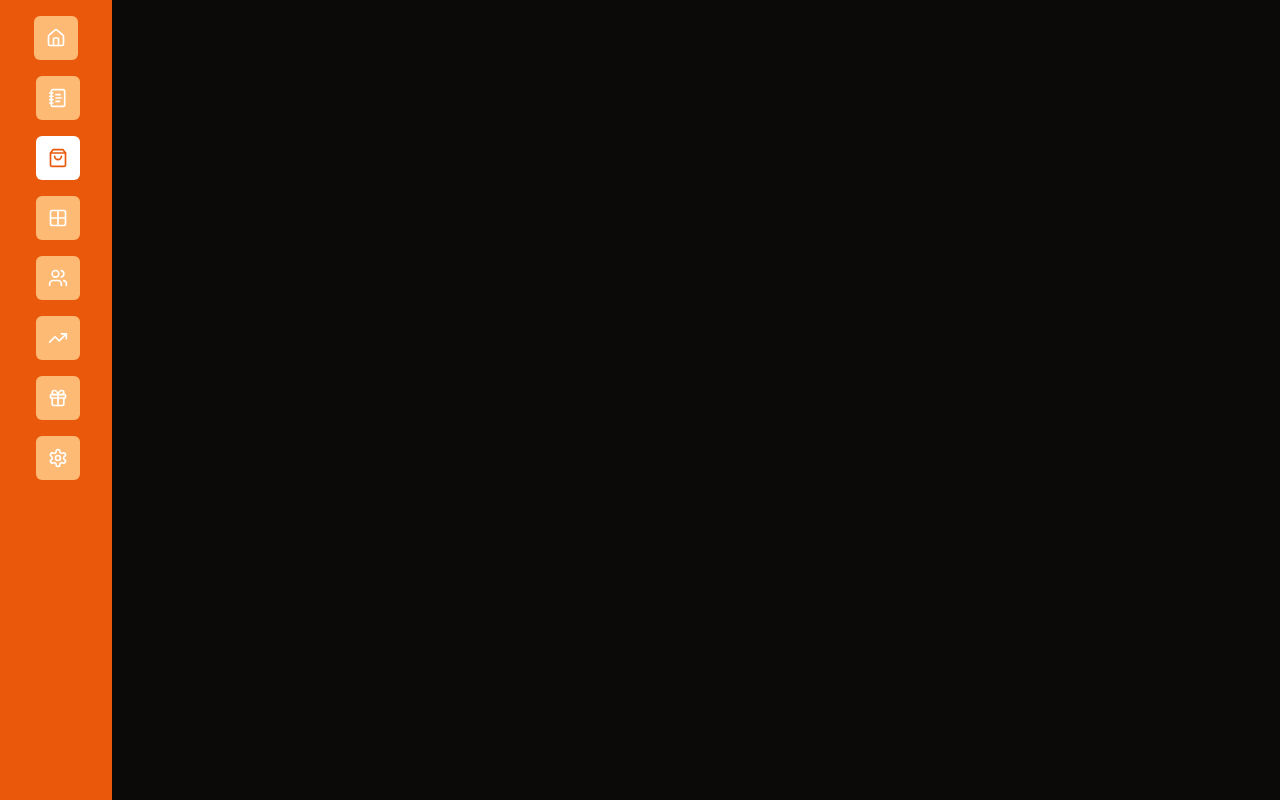
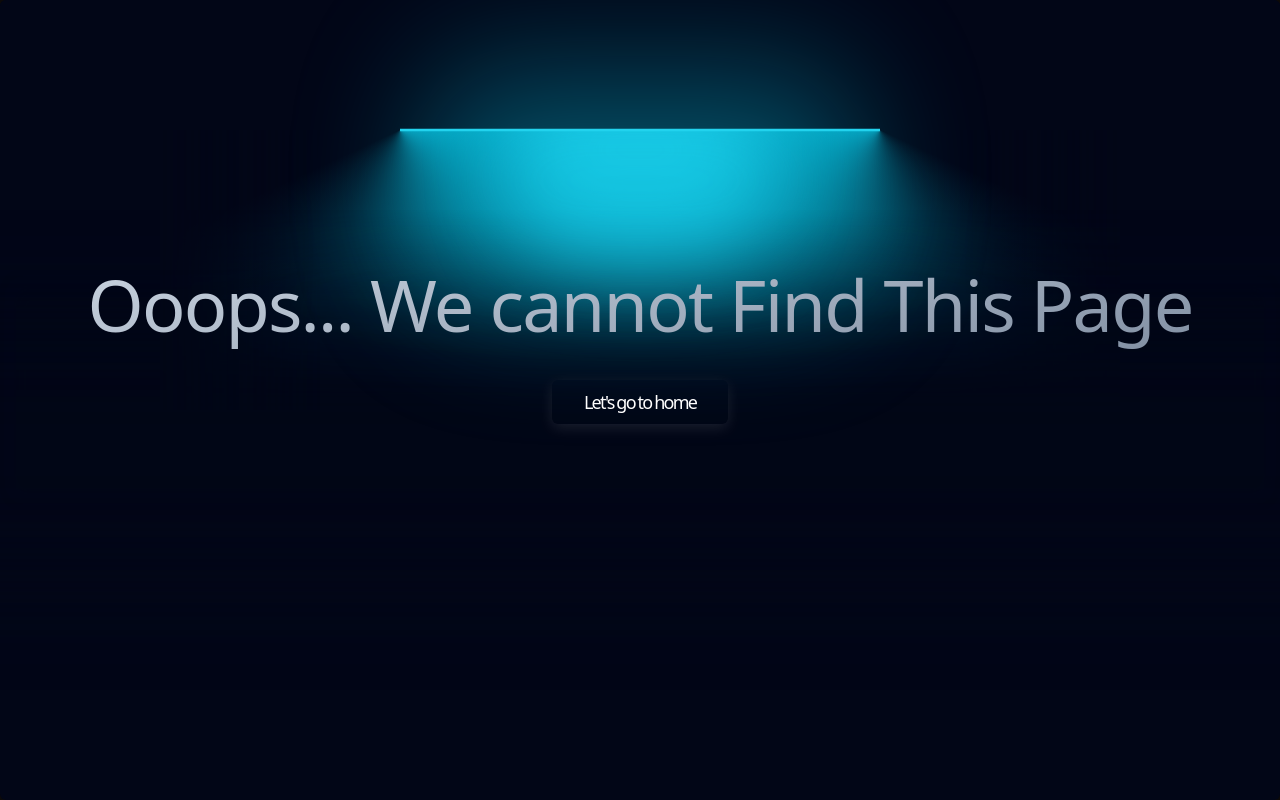
Before and after one commit to AlyaaRushdy/ecommerce-dashboard-react, a React (Vite) app: page /products/1 in a window 1280 px wide. Before the commit this address had no page. Built offline with nearby package versions, Linux system fonts and the light colour scheme.

Commit message:
Add Error Page

```diff
--- a/package.json
+++ b/package.json
@@ -23,11 +23,13 @@
     "@radix-ui/react-slot": "^1.1.0",
     "@radix-ui/react-tooltip": "^1.1.3",
     "@reduxjs/toolkit": "^2.2.7",
+    "@tabler/icons-react": "^3.19.0",
     "@tanstack/react-table": "^8.20.5",
     "class-variance-authority": "^0.7.0",
     "clsx": "^2.1.1",
     "date-fns": "^3.6.0",
     "esbuild": "^0.24.0",
+    "framer-motion": "^11.11.7",
     "lucide-react": "^0.447.0",
     "radix-ui": "^1.0.1",
     "react": "^18.3.1",
@@ -37,6 +39,7 @@
     "react-redux": "^9.1.2",
     "react-router-dom": "^6.26.2",
     "recharts": "^2.12.7",
+    "sonner": "^1.5.0",
     "tailwind-merge": "^2.5.3",
     "tailwindcss-animate": "^1.0.7"
   },
--- a/src/App.jsx
+++ b/src/App.jsx
@@ -1,20 +1,19 @@
-import { Route, Routes } from "react-router-dom";
+import { Routes, Route } from "react-router-dom";
 import Home from "./pages/Home";
+import Products from "./pages/Products";
 import Categories from "./pages/Categories";
-import Products from "./pages/Products";
 import Orders from "./pages/Orders";
 import Customers from "./pages/Customers";
+import CustomerDetails from "./pages/CustomerDetails";
 import Reports from "./pages/Reports";
 import Promotions from "./pages/Promotions";
 import Settings from "./pages/Settings";
+import ErrorPage from "./pages/ErrorPage";
 import Sidebar from "./components/shared/Sidebar";
-import CustomerDetails from "./pages/CustomerDetails";
 
 function App() {
   return (
     <>
-      <Sidebar />
-      <main className="w-full sm:w-[calc(100%-6rem)] md:w-[calc(100%-7rem)] ml-auto bg-gray-100 dark:bg-background min-h-screen">
     <Routes>
       <Route path="/" element={<Home />} />
       <Route path="/products" element={<Products />} />
@@ -25,8 +24,9 @@
       <Route path="/reports" element={<Reports />} />
       <Route path="/promotions" element={<Promotions />} />
       <Route path="/settings" element={<Settings />} />
+      <Route path="*" element={<ErrorPage />} />
     </Routes>
-      </main>
+
     </>
   );
 }
--- /dev/null
+++ b/src/components/buttons.jsx
@@ -0,0 +1,26 @@
+"use client";
+
+import React from "react";
+import { ButtonsCard } from "./ui/tailwindcss-button";
+
+export function Buttons() {
+  return (
+        <ButtonsCard>
+          {buttons[0].component}
+        </ButtonsCard>
+  );
+}
+
+export const buttons = [
+  {
+    name: "Next.js Dark",
+    description: "Next.js button styled for dark backgrounds",
+    component: (
+      <button
+        className="shadow-[0_4px_14px_0_rgba(255,255,255,0.1)] hover:shadow-[0_6px_20px_rgba(255,255,255,0.15)] px-8 py-2 text-white rounded-md font-light transition duration-200 ease-linear hover:bg-gray-700 focus:outline-none focus:ring-2 focus:ring-offset-2 focus:ring-offset-gray-900 focus:ring-white"
+      >
+        Let's go to home
+      </button>
+    ),
+  },
+];
--- /dev/null
+++ b/src/components/ui/lamp.jsx
@@ -0,0 +1,105 @@
+"use client";
+import React from "react";
+import { motion } from "framer-motion";
+import { cn } from "@/lib/utils";
+import { Buttons } from "../buttons";
+
+export function LampDemo() {
+  return (
+    (<LampContainer>
+      <motion.h1
+        initial={{ opacity: 0.5, y: 100 }}
+        whileInView={{ opacity: 1, y: 0 }}
+        transition={{
+          delay: 0.3,
+          duration: 0.8,
+          ease: "easeInOut",
+        }}
+        className="mt-8 bg-gradient-to-br from-slate-300 to-slate-500 py-4 bg-clip-text text-center text-4xl font-medium tracking-tight text-transparent md:text-7xl">
+        Ooops...  We cannot Find This Page <br />
+        <Buttons />
+      </motion.h1>
+    </LampContainer>)
+  );
+}
+
+export const LampContainer = ({
+  children,
+  className
+}) => {
+  return (
+    (<div
+      className={cn(
+        "relative flex min-h-screen flex-col items-center justify-center overflow-hidden bg-slate-950 w-full rounded-md z-0",
+        className
+      )}>
+      <div
+        className="relative flex w-full flex-1 scale-y-125 items-center justify-center isolate z-0 ">
+        <motion.div
+          initial={{ opacity: 0.5, width: "15rem" }}
+          whileInView={{ opacity: 1, width: "30rem" }}
+          transition={{
+            delay: 0.3,
+            duration: 0.8,
+            ease: "easeInOut",
+          }}
+          style={{
+            backgroundImage: `conic-gradient(var(--conic-position), var(--tw-gradient-stops))`,
+          }}
+          className="absolute inset-auto right-1/2 h-56 overflow-visible w-[30rem] bg-gradient-conic from-cyan-500 via-transparent to-transparent text-white [--conic-position:from_70deg_at_center_top]">
+          <div
+            className="absolute  w-[100%] left-0 bg-slate-950 h-40 bottom-0 z-20 [mask-image:linear-gradient(to_top,white,transparent)]" />
+          <div
+            className="absolute  w-40 h-[100%] left-0 bg-slate-950  bottom-0 z-20 [mask-image:linear-gradient(to_right,white,transparent)]" />
+        </motion.div>
+        <motion.div
+          initial={{ opacity: 0.5, width: "15rem" }}
+          whileInView={{ opacity: 1, width: "30rem" }}
+          transition={{
+            delay: 0.3,
+            duration: 0.8,
+            ease: "easeInOut",
+          }}
+          style={{
+            backgroundImage: `conic-gradient(var(--conic-position), var(--tw-gradient-stops))`,
+          }}
+          className="absolute inset-auto left-1/2 h-56 w-[30rem] bg-gradient-conic from-transparent via-transparent to-cyan-500 text-white [--conic-position:from_290deg_at_center_top]">
+          <div
+            className="absolute  w-40 h-[100%] right-0 bg-slate-950  bottom-0 z-20 [mask-image:linear-gradient(to_left,white,transparent)]" />
+          <div
+            className="absolute  w-[100%] right-0 bg-slate-950 h-40 bottom-0 z-20 [mask-image:linear-gradient(to_top,white,transparent)]" />
+        </motion.div>
+        <div
+          className="absolute top-1/2 h-48 w-full translate-y-12 scale-x-150 bg-slate-950 blur-2xl"></div>
+        <div
+          className="absolute top-1/2 z-50 h-48 w-full bg-transparent opacity-10 backdrop-blur-md"></div>
+        <div
+          className="absolute inset-auto z-50 h-36 w-[28rem] -translate-y-1/2 rounded-full bg-cyan-500 opacity-50 blur-3xl"></div>
+        <motion.div
+          initial={{ width: "8rem" }}
+          whileInView={{ width: "16rem" }}
+          transition={{
+            delay: 0.3,
+            duration: 0.8,
+            ease: "easeInOut",
+          }}
+          className="absolute inset-auto z-30 h-36 w-64 -translate-y-[6rem] rounded-full bg-cyan-400 blur-2xl"></motion.div>
+        <motion.div
+          initial={{ width: "15rem" }}
+          whileInView={{ width: "30rem" }}
+          transition={{
+            delay: 0.3,
+            duration: 0.8,
+            ease: "easeInOut",
+          }}
+          className="absolute inset-auto z-50 h-0.5 w-[30rem] -translate-y-[7rem] bg-cyan-400 "></motion.div>
+
+        <div
+          className="absolute inset-auto z-40 h-44 w-full -translate-y-[12.5rem] bg-slate-950 "></div>
+      </div>
+      <div className="relative z-50 flex -translate-y-80 flex-col items-center px-5">
+        {children}
+      </div>
+    </div>)
+  );
+};
--- /dev/null
+++ b/src/components/ui/tailwindcss-button.jsx
@@ -0,0 +1,21 @@
+"use client";
+import React from "react";
+import { cn } from "@/lib/utils";
+
+export const ButtonsCard = ({
+  children,
+  className,
+  onClick
+}) => {
+  return (
+    (<div
+      onClick={onClick}
+      className={cn(
+        "",
+        className
+      )}>
+      <div className="absolute inset-0 dark:bg-dot-white/[0.1] bg-dot-black/[0.1]" />
+      <div className="relative z-40 text-lg my-10">{children}</div>
+    </div>)
+  );
+};
--- /dev/null
+++ b/src/pages/ErrorPage.jsx
@@ -0,0 +1,16 @@
+
+import { LampDemo } from '@/components/ui/lamp'
+
+import React from 'react'
+
+const ErrorPage = () => {
+  return (
+    <>
+      <LampDemo />
+
+    </>
+
+  )
+}
+
+export default ErrorPage
--- a/tailwind.config.js
+++ b/tailwind.config.js
@@ -4,6 +4,19 @@
   content: ["./index.html", "./src/**/*.{js,ts,jsx,tsx}"],
   theme: {
     extend: {
+      animation: {
+        shimmer: "shimmer 2s linear infinite",
+      },
+      keyframes: {
+        shimmer: {
+          from: {
+            backgroundPosition: "0 0",
+          },
+          to: {
+            backgroundPosition: "-200% 0",
+          },
+        },
+      },
       borderRadius: {
         lg: "var(--radius)",
         md: "calc(var(--radius) - 2px)",
```
Also changed, not shown: 1 other file (tests, documents, lock files or other folders). Lines whose indentation alone changed are shown as unchanged.
